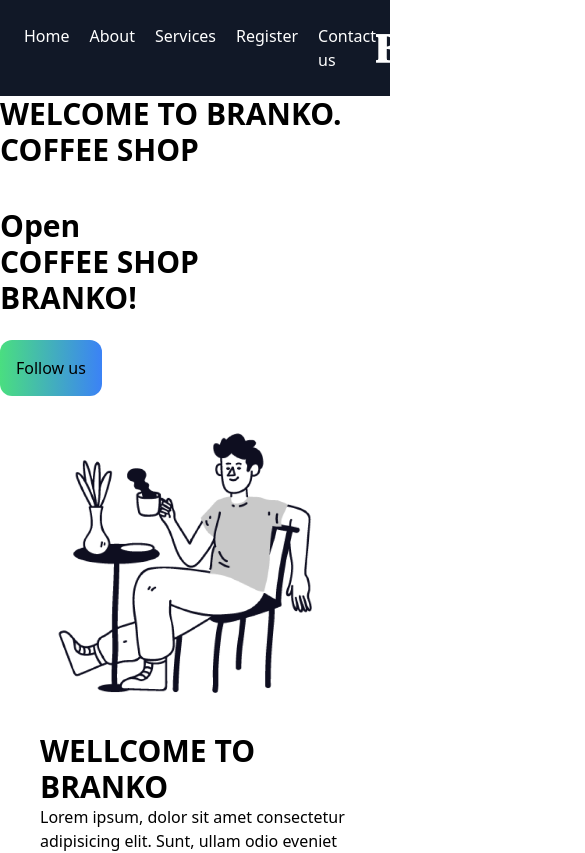
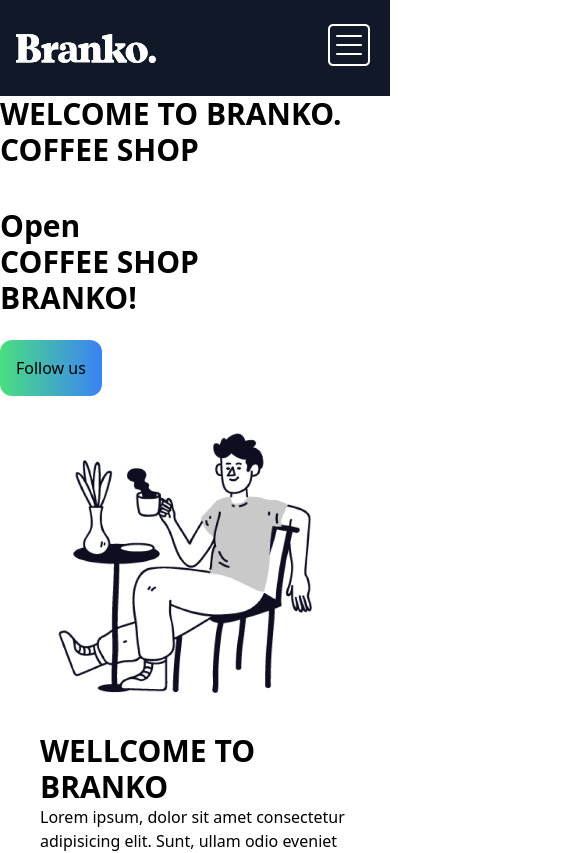
Before and after one commit to zarashah14/react-tailwind-app, a React (Create React App) app: page / in a window 390 px wide. Shown: the top 853 px of the page, 585 px wide, since content can reach past the window. Built offline with nearby package versions, Linux system fonts and the light colour scheme.

Commit message:
thursday3

```diff
--- a/src/Components/Navigation.jsx
+++ b/src/Components/Navigation.jsx
@@ -4,13 +4,16 @@ import Vector1 from '../assets/Vector1'
 import Vector2 from '../assets/Vector2'
 import Vector3 from '../assets/Vector3'
 import Vector4 from '../assets/Vector4'
+import Icon8  from'../assets/icons8.png'
 function Navigation() {
   return (
     <div className='bg-gray-900'>
+
       <nav>
-        <div className='flex justify-between items-center p-6'>
+        <div className='hidden md:block'>
+        <div className='flex justify-between items-center h-24 p-4'>
              <div>
-             <ul className='list-none flex gap-5 '>
+             <ul className='list-none flex lg:gap-5 md:gap-3 '>
                 <li className=' text-white'>Home</li>
                 <li className=' text-white'>About</li>
                 <li className='  text-white'>Services</li>
@@ -26,7 +29,7 @@ function Navigation() {
 
 
              <div>
-             <ul className='list-none flex gap-5 '>
+             <ul className='list-none flex lg:gap-5 md:gap-3 '>
                 <li className=' text-white'><Vector1/></li>
                 <li className=' text-white'><Vector2/></li>
                 <li className=' text-white'><Vector3/></li>
@@ -35,7 +38,46 @@ function Navigation() {
              </div>
 
         </div>
+        </div>
+
+        <div className='block md:hidden'>
+            <div className='flex items-center justify-between h-24 p-4'>
+                <div>
+                    <Logo/>
+                </div>
+
+                <div>
+                    <button><img src={Icon8} alt="My image"/></button>
+                </div>
+            </div>
+
+            <div className='hidden' id='mobileMenuContent'>
+
+                <div>
+                <ul className='list-none flex flex-col ml-4 space-x-2'>
+                <li className='text-white p-3'>Home</li>
+                <li className='text-white p-3'>About</li>
+                <li className='text-white p-3'>Services</li>
+                <li className='text-white p-3'>Register</li>
+                <li className='text-white p-3'>Contact us</li>
+             </ul>
+                </div>
+
+                <div>
+                <ul className='list-none flex ml-4 space-x-2'>
+                <li className='p-3'><Vector1/></li>
+                <li className='p-3'><Vector2/></li>
+                <li className='p-3'><Vector3/></li>
+                <li className='p-3'><Vector4/></li>
+                </ul>
+                </div>
+
+            </div>
+        </div>
+
       </nav>
+
+
     </div>
   )
 }
```
Also changed, not shown: src/assets/icons8.png (added).
